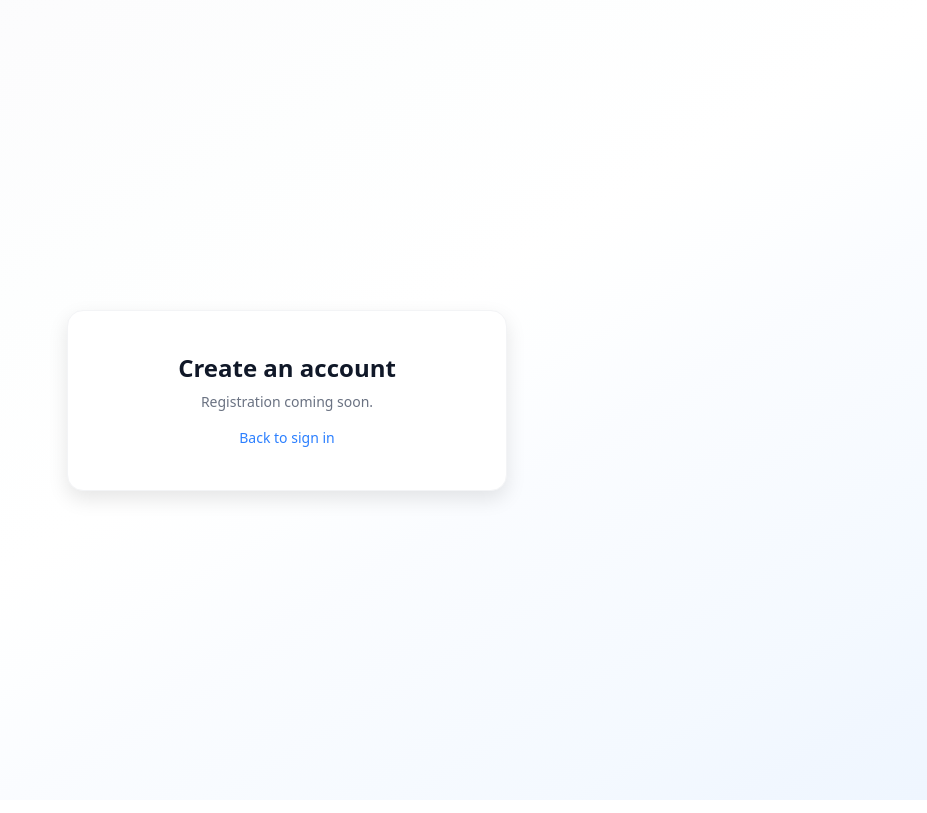
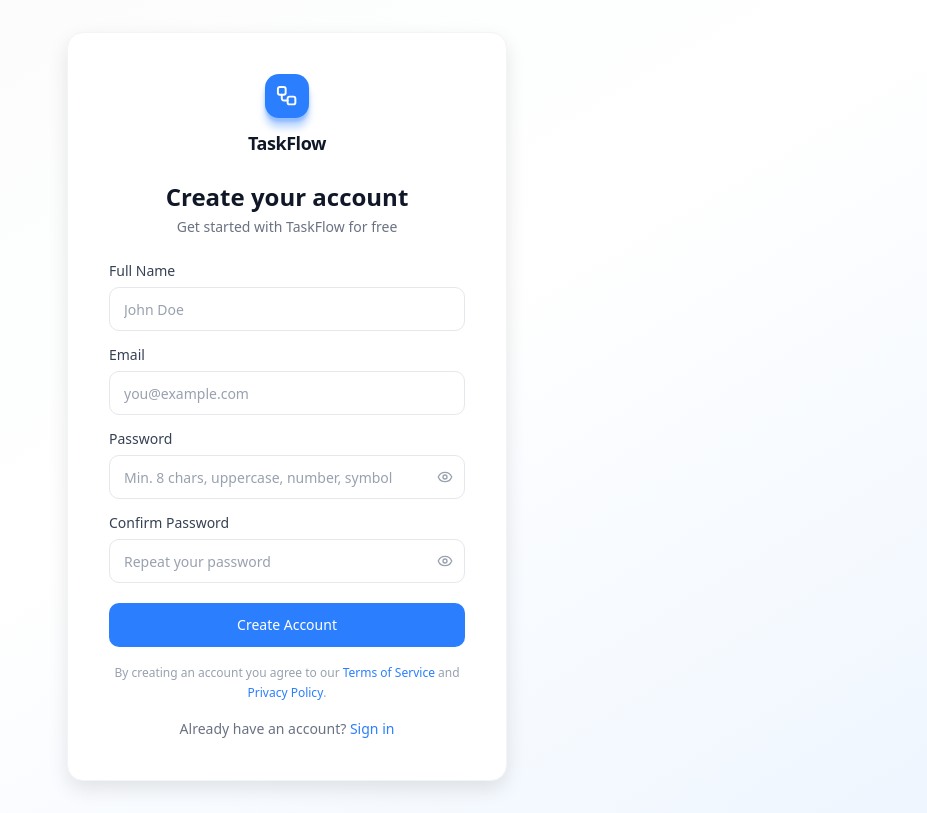
Before and after one commit to nirmalfernando/TaskFlow, a React (Vite) app in the folder client/: page /register in a window 1280 px wide. Shown: the whole page, without its empty margins (353-1280 px from the left). Built offline with nearby package versions, Linux system fonts and the light colour scheme.

Commit message:
feat(auth): implement signup page

```diff
--- a/client/src/pages/RegisterPage.tsx
+++ b/client/src/pages/RegisterPage.tsx
@@ -1,23 +1,218 @@
-import { Link } from 'react-router-dom';
+import { useState } from 'react';
+import { useForm } from 'react-hook-form';
+import { zodResolver } from '@hookform/resolvers/zod';
+import { z } from 'zod';
+import { Eye, EyeOff } from 'lucide-react';
+import { Link, useNavigate } from 'react-router-dom';
+import { cn } from '@/lib/utils';
+import { useAuth } from '@/hooks/useAuth';
+
+const schema = z
+  .object({
+    name: z.string().min(2, 'Full name must be at least 2 characters'),
+    email: z.string().email('Invalid email address'),
+    password: z
+      .string()
+      .min(8, 'Password must be at least 8 characters')
+      .regex(/[A-Z]/, 'Must contain an uppercase letter')
+      .regex(/[0-9]/, 'Must contain a number')
+      .regex(/[^A-Za-z0-9]/, 'Must contain a symbol'),
+    confirmPassword: z.string().min(1, 'Please confirm your password'),
+  })
+  .refine((data) => data.password === data.confirmPassword, {
+    message: 'Passwords do not match',
+    path: ['confirmPassword'],
+  });
+
+type FormData = z.infer<typeof schema>;
+
+function PasswordField({
+  id,
+  placeholder,
+  autoComplete,
+  registration,
+  error,
+}: {
+  id: string;
+  placeholder: string;
+  autoComplete?: string;
+  registration: ReturnType<ReturnType<typeof useForm<FormData>>['register']>;
+  error?: string;
+}) {
+  const [show, setShow] = useState(false);
+
+  return (
+    <>
+      <div className="relative">
+        <input
+          id={id}
+          type={show ? 'text' : 'password'}
+          placeholder={placeholder}
+          autoComplete={autoComplete}
+          {...registration}
+          className={cn(
+            'h-11 w-full rounded-input border bg-white pl-3.5 pr-10 text-sm text-text-primary placeholder:text-text-placeholder outline-none transition-colors',
+            'focus:border-primary focus:ring-2 focus:ring-primary/20',
+            error ? 'border-red-400' : 'border-input',
+          )}
+        />
+        <button
+          type="button"
+          onClick={() => setShow((v) => !v)}
+          className="absolute right-3 top-1/2 -translate-y-1/2 text-text-placeholder hover:text-text-muted transition-colors"
+          aria-label={show ? 'Hide password' : 'Show password'}
+        >
+          {show ? <EyeOff className="h-4 w-4" /> : <Eye className="h-4 w-4" />}
+        </button>
+      </div>
+      {error && <p className="text-xs text-red-500">{error}</p>}
+    </>
+  );
+}
 
 export function RegisterPage() {
+  const { login } = useAuth();
+  const navigate = useNavigate();
+
+  const {
+    register,
+    handleSubmit,
+    formState: { errors, isSubmitting },
+  } = useForm<FormData>({ resolver: zodResolver(schema) });
+
+  const onSubmit = (data: FormData) => {
+    login({ id: '1', name: data.name, email: data.email, role: 'member' });
+    navigate('/dashboard');
+  };
+
   return (
     <div
-      className="min-h-screen flex items-center justify-center px-4"
+      className="min-h-screen flex items-center justify-center px-4 py-8"
       style={{
         background:
           'linear-gradient(148.73deg, #fafbfc 0%, #fcfcfd 16.667%, #fdfefe 33.333%, #fff 50%, #fdfeff 57.143%, #fafcff 64.286%, #f8fbff 71.429%, #f6faff 78.571%, #f4f9ff 85.714%, #f1f7ff 92.857%, #eff6ff 100%)',
       }}
     >
-      <div className="bg-white border border-border rounded-auth-card shadow-auth-card w-full max-w-[440px] p-[41px] text-center">
-        <h1 className="text-2xl font-semibold text-text-primary">Create an account</h1>
-        <p className="mt-2 text-sm text-text-muted">Registration coming soon.</p>
-        <Link
-          to="/login"
-          className="mt-4 inline-block text-sm font-medium text-primary hover:underline"
-        >
-          Back to sign in
-        </Link>
+      <div className="bg-white border border-border rounded-auth-card shadow-auth-card w-full max-w-[440px] p-[41px]">
+        {/* Logo */}
+        <div className="flex flex-col items-center gap-3 mb-6">
+          <div className="h-11 w-11 rounded-logo-lg bg-primary shadow-logo-lg flex items-center justify-center">
+            <img src="/logo.svg" alt="TaskFlow" className="h-6 w-6" />
+          </div>
+          <span className="text-[18px] font-semibold tracking-[-0.45px] text-text-primary">
+            TaskFlow
+          </span>
+        </div>
+
+        {/* Heading */}
+        <div className="text-center mb-6">
+          <h1 className="text-2xl font-semibold text-text-primary leading-8">
+            Create your account
+          </h1>
+          <p className="text-sm text-text-muted mt-1">Get started with TaskFlow for free</p>
+        </div>
+
+        {/* Form */}
+        {/* eslint-disable-next-line @typescript-eslint/no-misused-promises */}
+        <form onSubmit={handleSubmit(onSubmit)} className="flex flex-col gap-3.5">
+          {/* Full Name */}
+          <div className="flex flex-col gap-1.5">
+            <label className="text-sm font-medium text-text-label" htmlFor="name">
+              Full Name
+            </label>
+            <input
+              id="name"
+              type="text"
+              placeholder="John Doe"
+              autoComplete="name"
+              {...register('name')}
+              className={cn(
+                'h-11 w-full rounded-input border bg-white px-3.5 text-sm text-text-primary placeholder:text-text-placeholder outline-none transition-colors',
+                'focus:border-primary focus:ring-2 focus:ring-primary/20',
+                errors.name ? 'border-red-400' : 'border-input',
+              )}
+            />
+            {errors.name && <p className="text-xs text-red-500">{errors.name.message}</p>}
+          </div>
+
+          {/* Email */}
+          <div className="flex flex-col gap-1.5">
+            <label className="text-sm font-medium text-text-label" htmlFor="email">
+              Email
+            </label>
+            <input
+              id="email"
+              type="email"
+              placeholder="you@example.com"
+              autoComplete="email"
+              {...register('email')}
+              className={cn(
+                'h-11 w-full rounded-input border bg-white px-3.5 text-sm text-text-primary placeholder:text-text-placeholder outline-none transition-colors',
+                'focus:border-primary focus:ring-2 focus:ring-primary/20',
+                errors.email ? 'border-red-400' : 'border-input',
+              )}
+            />
+            {errors.email && <p className="text-xs text-red-500">{errors.email.message}</p>}
+          </div>
+
+          {/* Password */}
+          <div className="flex flex-col gap-1.5">
+            <label className="text-sm font-medium text-text-label" htmlFor="password">
+              Password
+            </label>
+            <PasswordField
+              id="password"
+              placeholder="Min. 8 chars, uppercase, number, symbol"
+              autoComplete="new-password"
+              registration={register('password')}
+              error={errors.password?.message}
+            />
+          </div>
+
+          {/* Confirm Password */}
+          <div className="flex flex-col gap-1.5">
+            <label className="text-sm font-medium text-text-label" htmlFor="confirmPassword">
+              Confirm Password
+            </label>
+            <PasswordField
+              id="confirmPassword"
+              placeholder="Repeat your password"
+              autoComplete="new-password"
+              registration={register('confirmPassword')}
+              error={errors.confirmPassword?.message}
+            />
+          </div>
+
+          {/* Submit */}
+          <button
+            type="submit"
+            disabled={isSubmitting}
+            className="mt-1.5 h-11 w-full rounded-input bg-primary text-sm font-medium text-white hover:bg-primary/90 transition-colors disabled:opacity-60"
+          >
+            {isSubmitting ? 'Creating account…' : 'Create Account'}
+          </button>
+        </form>
+
+        {/* Terms */}
+        <p className="mt-4 text-center text-xs text-text-placeholder leading-5">
+          By creating an account you agree to our{' '}
+          <Link to="/terms" className="font-medium text-primary hover:underline">
+            Terms of Service
+          </Link>{' '}
+          and{' '}
+          <Link to="/privacy" className="font-medium text-primary hover:underline">
+            Privacy Policy
+          </Link>
+          .
+        </p>
+
+        {/* Sign in link */}
+        <p className="mt-4 text-center text-sm text-text-muted">
+          Already have an account?{' '}
+          <Link to="/login" className="font-medium text-primary hover:underline">
+            Sign in
+          </Link>
+        </p>
       </div>
     </div>
   );
```
